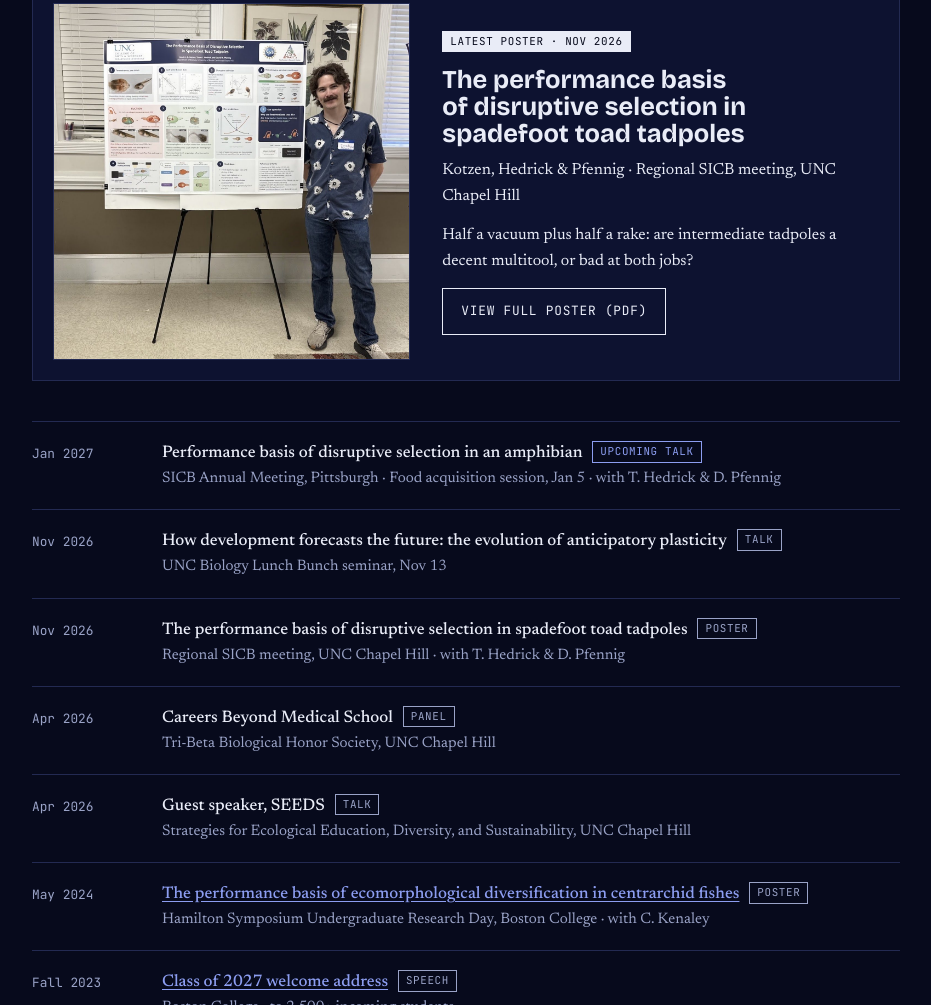
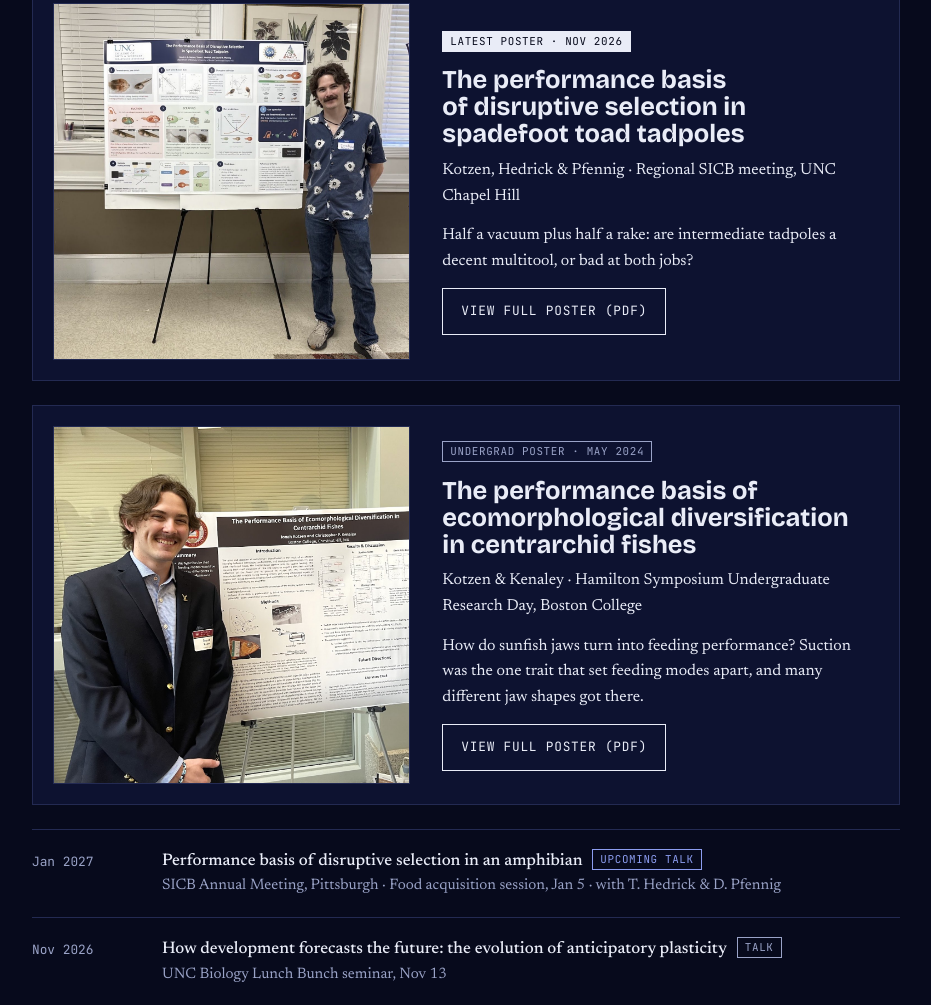
Before and after one commit to JonahKotzen/JonahKotzen.github.io, a plain HTML site: page index.html in a window 1280 px wide. Shown: the part 4455-5460 px from the top of the page, without its empty margins (276-1207 px from the left). Drawn offline with nearby package versions, Linux system fonts and the light colour scheme; animation ran at ten frames a second.

Commit message:
Talks: feature the BC centrarchid poster with the poster-session photo (#35)

```diff
--- a/index.html
+++ b/index.html
@@ -279,7 +279,7 @@ section{padding:80px 0;border-bottom:1px solid var(--line)}
 .me{text-decoration:underline;text-decoration-thickness:1px;text-underline-offset:3px}
 
 /* featured poster */
-.feature{display:grid;grid-template-columns:.9fr 1.1fr;gap:32px;align-items:center;margin-bottom:40px;background:var(--paper);border:1px solid var(--line);padding:20px}
+.feature{display:grid;grid-template-columns:.9fr 1.1fr;gap:32px;align-items:center;margin-bottom:24px;background:var(--paper);border:1px solid var(--line);padding:20px}
 @media (max-width:820px){ .feature{grid-template-columns:1fr} }
 .feature a.thumb{display:block;border:1px solid var(--line)}
 .feature a.thumb img{width:100%;aspect-ratio:1/1;object-fit:cover;object-position:50% 30%}
@@ -556,6 +556,16 @@ footer .fine{flex-basis:100%;font-family:var(--mono);font-size:.7rem;color:var(-
           <a class="btn ghost" href="media/docs/sicb-2026-poster.pdf">View full poster (PDF)</a>
         </div>
       </div>
+      <div class="feature">
+        <a class="thumb" href="media/centrarchid-poster.pdf"><img src="media/centrarchid-session.jpg" alt="Jonah in a navy blazer smiling beside his poster, The Performance Basis of Ecomorphological Diversification in Centrarchid Fishes, at Boston College" loading="lazy"></a>
+        <div>
+          <span class="pill" style="margin-left:0">Undergrad poster · May 2024</span>
+          <h3>The performance basis of ecomorphological diversification in centrarchid fishes</h3>
+          <p>Kotzen &amp; Kenaley · Hamilton Symposium Undergraduate Research Day, Boston College</p>
+          <p>How do sunfish jaws turn into feeding performance? Suction was the one trait that set feeding modes apart, and many different jaw shapes got there.</p>
+          <a class="btn ghost" href="media/centrarchid-poster.pdf">View full poster (PDF)</a>
+        </div>
+      </div>
     </div>
     <div class="entries indent">
       <div class="entry">
```
Also changed, not shown: media/centrarchid-session.jpg (added).
